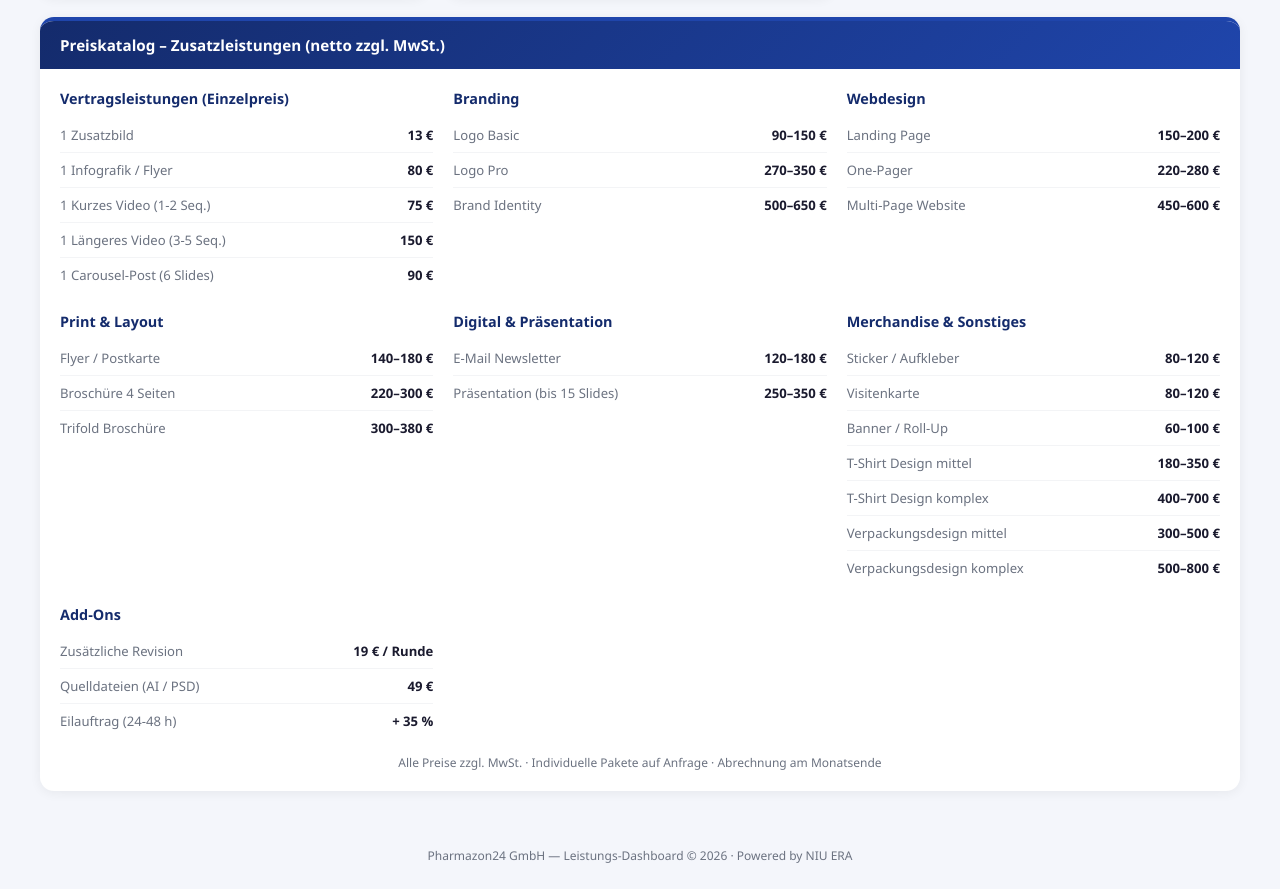
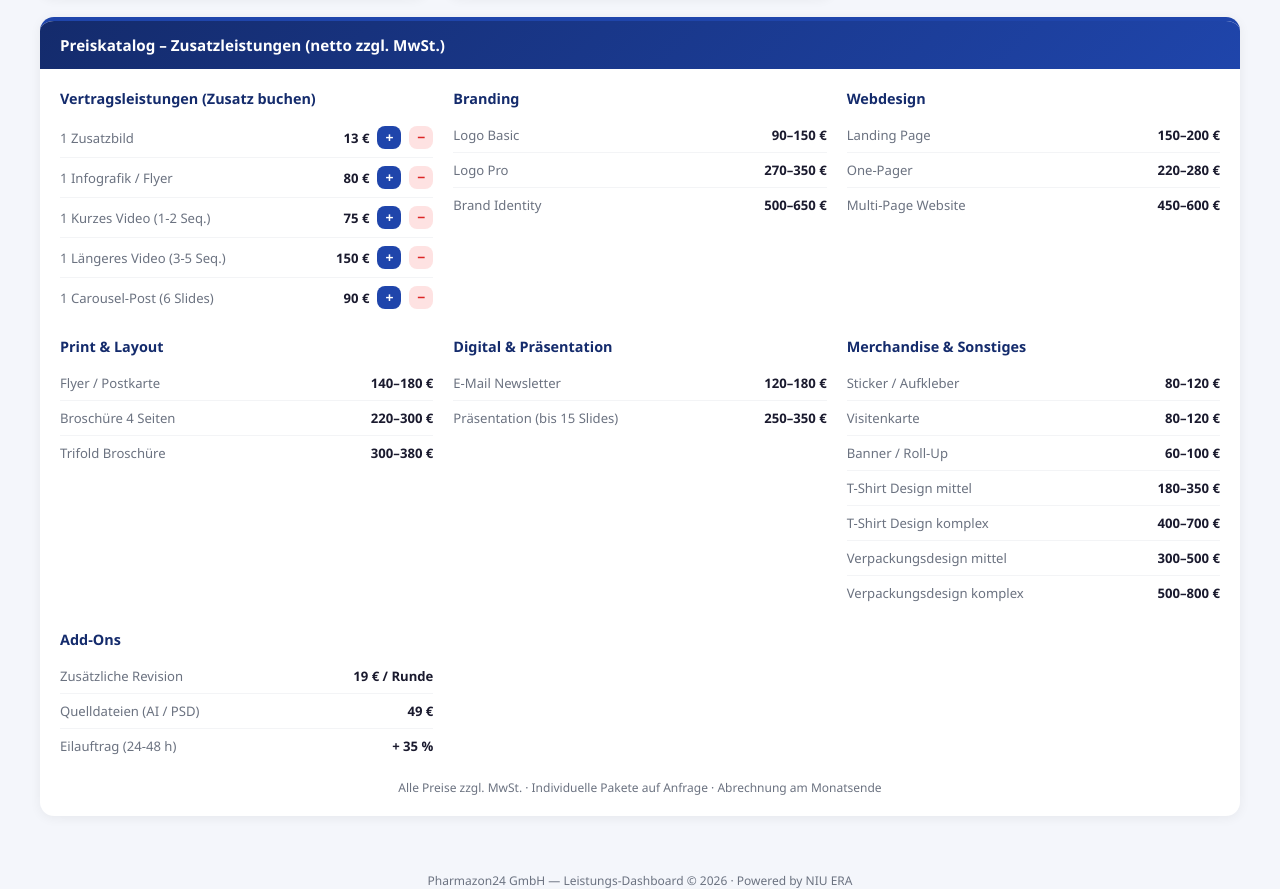
Before and after one commit to database-niu-era/pharmazon24-dashboard, a plain HTML site: page index.html in a window 1280 px wide. Shown: the part 1140-2029 px from the top of the page. Drawn offline with Linux system fonts and the light colour scheme.

Commit message:
Feature: Manuelle Zusatzleistungen direkt aus Preiskatalog hinzufügbar

```diff
--- a/index.html
+++ b/index.html
@@ -694,14 +694,49 @@
         </div>
         <div class="card-body" style="font-size: 0.85rem;">
             <div style="display: grid; grid-template-columns: repeat(auto-fit, minmax(280px, 1fr)); gap: 20px;">
-                <!-- Vertragsleistungen Einzelpreise -->
+                <!-- Vertragsleistungen Einzelpreise mit Buttons -->
                 <div>
-                    <h3 style="font-size: 0.9rem; margin-bottom: 10px; color: var(--primary-dark);">Vertragsleistungen (Einzelpreis)</h3>
-                    <div class="detail-row"><span class="detail-label">1 Zusatzbild</span><span class="detail-value">13 €</span></div>
-                    <div class="detail-row"><span class="detail-label">1 Infografik / Flyer</span><span class="detail-value">80 €</span></div>
-                    <div class="detail-row"><span class="detail-label">1 Kurzes Video (1-2 Seq.)</span><span class="detail-value">75 €</span></div>
-                    <div class="detail-row"><span class="detail-label">1 Längeres Video (3-5 Seq.)</span><span class="detail-value">150 €</span></div>
-                    <div class="detail-row"><span class="detail-label">1 Carousel-Post (6 Slides)</span><span class="detail-value">90 €</span></div>
+                    <h3 style="font-size: 0.9rem; margin-bottom: 10px; color: var(--primary-dark);">Vertragsleistungen (Zusatz buchen)</h3>
+                    <div class="detail-row" style="justify-content: space-between; align-items: center;">
+                        <span class="detail-label">1 Zusatzbild</span>
+                        <div style="display: flex; align-items: center; gap: 8px;">
+                            <span class="detail-value">13 €</span>
+                            <button class="btn btn-add" onclick="addManualExtra('bilder', 1)" style="padding: 4px 8px; font-size: 0.85rem;">+</button>
+                            <button class="btn btn-remove" onclick="addManualExtra('bilder', -1)" style="padding: 4px 8px; font-size: 0.85rem;">−</button>
+                        </div>
+                    </div>
+                    <div class="detail-row" style="justify-content: space-between; align-items: center;">
+                        <span class="detail-label">1 Infografik / Flyer</span>
+                        <div style="display: flex; align-items: center; gap: 8px;">
+                            <span class="detail-value">80 €</span>
+                            <button class="btn btn-add" onclick="addManualExtra('infografiken', 1)" style="padding: 4px 8px; font-size: 0.85rem;">+</button>
+                            <button class="btn btn-remove" onclick="addManualExtra('infografiken', -1)" style="padding: 4px 8px; font-size: 0.85rem;">−</button>
+                        </div>
+                    </div>
+                    <div class="detail-row" style="justify-content: space-between; align-items: center;">
+                        <span class="detail-label">1 Kurzes Video (1-2 Seq.)</span>
+                        <div style="display: flex; align-items: center; gap: 8px;">
+                            <span class="detail-value">75 €</span>
+                            <button class="btn btn-add" onclick="addManualExtra('kurzeVideos', 1)" style="padding: 4px 8px; font-size: 0.85rem;">+</button>
+                            <button class="btn btn-remove" onclick="addManualExtra('kurzeVideos', -1)" style="padding: 4px 8px; font-size: 0.85rem;">−</button>
+                        </div>
+                    </div>
+                    <div class="detail-row" style="justify-content: space-between; align-items: center;">
+                        <span class="detail-label">1 Längeres Video (3-5 Seq.)</span>
+                        <div style="display: flex; align-items: center; gap: 8px;">
+                            <span class="detail-value">150 €</span>
+                            <button class="btn btn-add" onclick="addManualExtra('langeVideos', 1)" style="padding: 4px 8px; font-size: 0.85rem;">+</button>
+                            <button class="btn btn-remove" onclick="addManualExtra('langeVideos', -1)" style="padding: 4px 8px; font-size: 0.85rem;">−</button>
+                        </div>
+                    </div>
+                    <div class="detail-row" style="justify-content: space-between; align-items: center;">
+                        <span class="detail-label">1 Carousel-Post (6 Slides)</span>
+                        <div style="display: flex; align-items: center; gap: 8px;">
+                            <span class="detail-value">90 €</span>
+                            <button class="btn btn-add" onclick="addManualExtra('carousels', 1)" style="padding: 4px 8px; font-size: 0.85rem;">+</button>
+                            <button class="btn btn-remove" onclick="addManualExtra('carousels', -1)" style="padding: 4px 8px; font-size: 0.85rem;">−</button>
+                        </div>
+                    </div>
                 </div>
                 <!-- Branding -->
                 <div>
@@ -887,6 +922,7 @@
     // ===== DATA =====
     let currentDate = new Date();
     let data = {};
+    let manualExtras = {};
 
     function monthKey(d) {
         return d.getFullYear() + '-' + String(d.getMonth() + 1).padStart(2, '0');
@@ -895,10 +931,13 @@
     function loadData() {
         const s = localStorage.getItem('pharmazon24_dashboard');
         if (s) data = JSON.parse(s);
+        const m = localStorage.getItem('pharmazon24_manual_extras');
+        if (m) manualExtras = JSON.parse(m);
     }
 
     function saveData() {
         localStorage.setItem('pharmazon24_dashboard', JSON.stringify(data));
+        localStorage.setItem('pharmazon24_manual_extras', JSON.stringify(manualExtras));
     }
 
     function getMonthData() {
@@ -923,6 +962,16 @@
         render();
     }
 
+    function addManualExtra(cat, delta) {
+        const key = monthKey(currentDate);
+        if (!manualExtras[key]) manualExtras[key] = {};
+        if (!manualExtras[key][cat]) manualExtras[key][cat] = 0;
+        manualExtras[key][cat] = Math.max(0, manualExtras[key][cat] + delta);
+        playSound(delta > 0 ? 'add' : 'remove');
+        saveData();
+        render();
+    }
+
     // ===== RENDER =====
     function render() {
         const md = getMonthData();
@@ -931,11 +980,15 @@
 
         let totalDone = 0, totalMax = 0, totalExtraCost = 0;
         const extras = {};
+        const key = monthKey(currentDate);
+        const manualExtrasThisMonth = manualExtras[key] || {};
 
         for (const cat in categories) {
             const cur = md[cat];
             const max = categories[cat].max;
-            const extra = Math.max(0, cur - max);
+            const autoExtra = Math.max(0, cur - max);
+            const manualExtra = manualExtrasThisMonth[cat] || 0;
+            const extra = autoExtra + manualExtra;
             const pct = Math.min(100, Math.round((cur / max) * 100));
 
             totalDone += cur;
```
